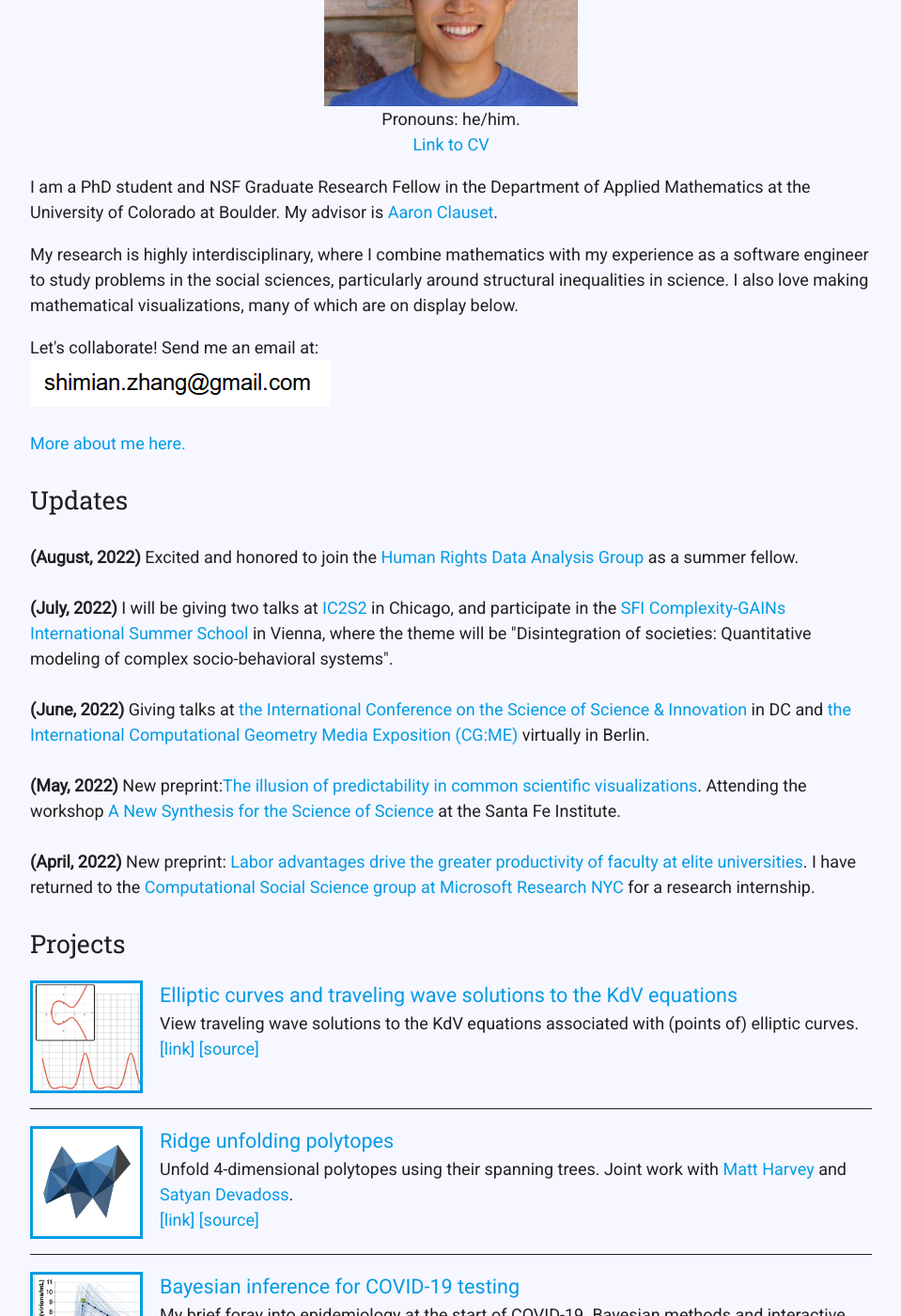
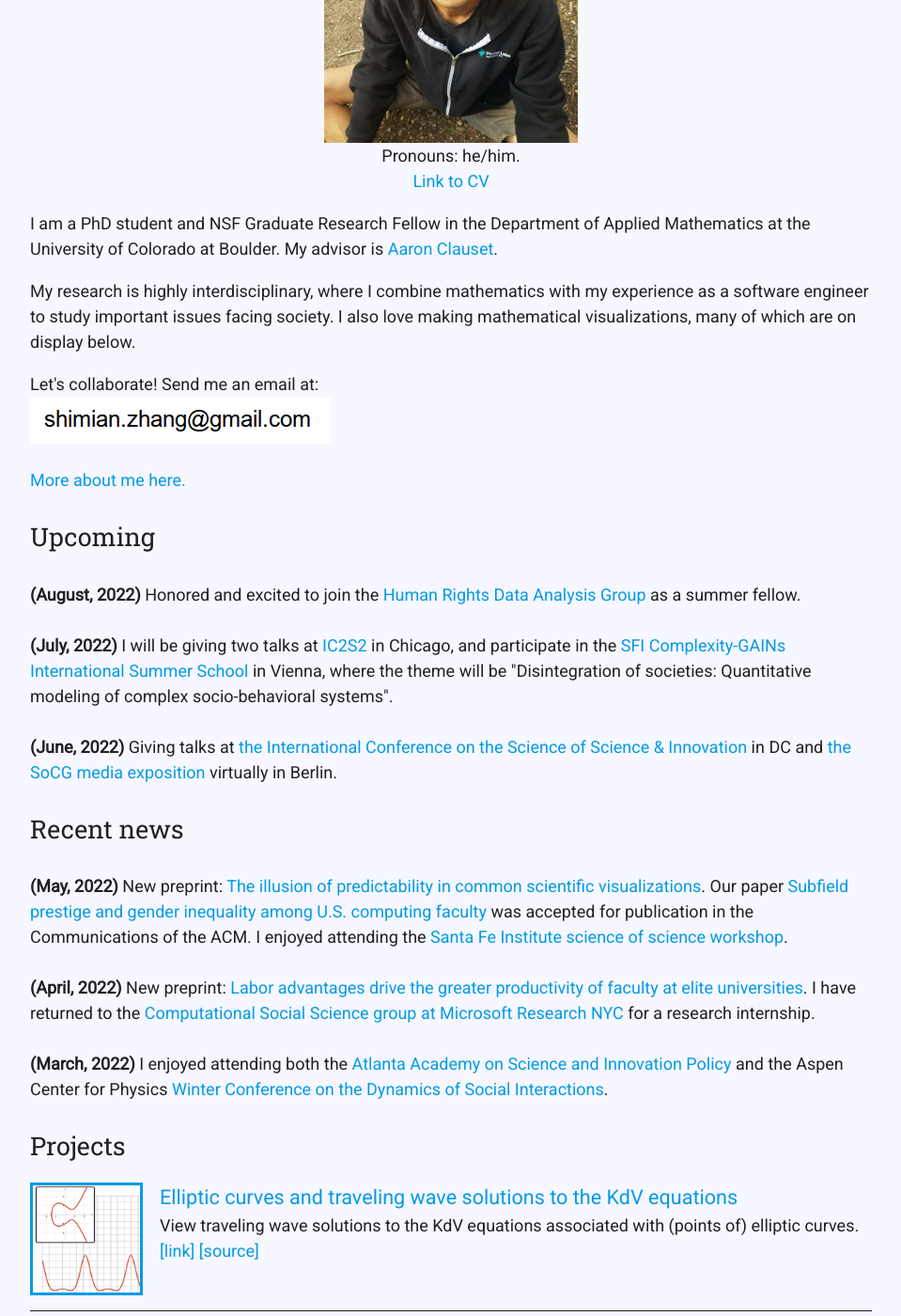
Before and after one commit to samzhang111/samzhang111.github.io, a Jekyll site: the page built from index.html, in a window 1280 px wide and 1400 px high, scrolled down 305 px. Shown: the whole window at 94% size, without its empty margins (160-1119 px from the left). Built offline with Jekyll 4.4.1, drawn with Linux system fonts in a browser that asks for light colours; nearby versions of some CDN libraries.

Commit message:
homepage breakout section

```diff
--- a/html/about.html
+++ b/html/about.html
@@ -7,7 +7,7 @@
 
 <div id="intro-container" class="wrap-not-reverse">
     <span id="images">
-        <img id="headshot" src="/images/me2.jpg" />
+        <img id="headshot" src="/images/me.jpeg" />
         <img alt="my email is shimian dot my last name at gmail.com" src="/images/email.png" />
         <div>Pronouns: he/him.</div>
     </span>
--- a/index.html
+++ b/index.html
@@ -12,7 +12,7 @@
     My advisor is <a href="http://tuvalu.santafe.edu/~aaronc/" target="_blank">Aaron Clauset</a>.
 
     <p>
-    My research is highly interdisciplinary, where I combine mathematics with my experience as a software engineer to study problems in the social sciences, particularly around structural inequalities in science.
+    My research is highly interdisciplinary, where I combine mathematics with my experience as a software engineer to study important issues facing society.
     I also love making mathematical visualizations, many of which are on display below.
     <p>
     <div>
@@ -29,7 +29,7 @@
 </div>
 
 <span id="images">
-    <img id="headshot" src="/images/me.jpeg" />
+    <img id="headshot" src="/images/me2.jpg" />
     <div>Pronouns: he/him.</div>
     <div> <a href="https://drive.google.com/file/d/1OE7QoxoABqyt_taL8X0DXcrj5LStpAIp/view?usp=sharing" target="_blank">Link to CV</a> </div>
 </span>
@@ -37,17 +37,25 @@
 </div>
 
 <div id='updates' class="vertical-section">
-          <div class="sectitle">Updates</div>
+          <div class="sectitle">Upcoming</div>
           <ul>
-              <li> <b>(August, 2022)</b> Excited and honored to join the <a href="https://hrdag.org/" target="_blank">Human Rights Data Analysis Group</a> as a summer fellow.</li>
+              <li> <b>(August, 2022)</b> Honored and excited to join the <a href="https://hrdag.org/" target="_blank">Human Rights Data Analysis Group</a> as a summer fellow.</li>
               <li> <b>(July, 2022)</b>
                  I will be giving two talks at <a href="https://boothuchicagocaai.wixsite.com/website-2">IC2S2</a> in Chicago, and participate in the <a href="https://www.santafe.edu/engage/learn/programs/complexity-gains-international-summer-school" target="_blank">SFI Complexity-GAINs International Summer School</a> in Vienna, where the theme will be "Disintegration of societies: Quantitative modeling of complex socio-behavioral systems".</li>
-              <li> <b>(June, 2022)</b> Giving talks at <a href="https://www.icssi.org/" target="_blank">the International Conference on the Science of Science & Innovation</a> in DC and <a href="https://www.inf.fu-berlin.de/inst/ag-ti/socg22/media.html" target="_blank">the International Computational Geometry Media Exposition (CG:ME)</a> virtually in Berlin.</li>
-              <li> <b>(May, 2022)</b> New preprint:<a href="https://osf.io/preprints/socarxiv/5tcgs/" target="_blank">The illusion of predictability in common scientific visualizations</a>. Attending the workshop <a href="https://www.santafe.edu/events/new-synthesis-science-science" target="_blank">A New Synthesis for the Science of Science</a> at the Santa Fe Institute.</li>
-              <li> <b>(April, 2022)</b> New preprint: <a href="https://arxiv.org/abs/2204.05989" target="_blank">Labor advantages drive the greater productivity of faculty at elite universities</a>. I have returned to the <a href="https://www.microsoft.com/en-us/research/theme/computational-social-science/" target="_blank">Computational Social Science group at Microsoft Research NYC</a> for a research internship.</li>
-              </li>
+              <li> <b>(June, 2022)</b> Giving talks at <a href="https://www.icssi.org/" target="_blank">the International Conference on the Science of Science & Innovation</a> in DC and <a href="https://www.inf.fu-berlin.de/inst/ag-ti/socg22/program.html" target="_blank">the SoCG media exposition</a> virtually in Berlin.</li>
           </ul>
 </div>
+
+<div id='recent' class="vertical-section">
+          <div class="sectitle">Recent news</div>
+          <ul>
+              <li> <b>(May, 2022)</b> New preprint: <a href="https://osf.io/preprints/socarxiv/5tcgs/" target="_blank">The illusion of predictability in common scientific visualizations</a>. Our paper <a href="https://arxiv.org/abs/2201.00254">Subfield prestige and gender inequality among U.S. computing faculty</a> was accepted for publication in the Communications of the ACM.  I enjoyed attending the <a href="https://twitter.com/csugimoto/status/1523399971248435200/photo/1">Santa Fe Institute science of science workshop</a>.
+              </li> <li> <b>(April, 2022)</b> New preprint: <a href="https://arxiv.org/abs/2204.05989" target="_blank">Labor advantages drive the greater productivity of faculty at elite universities</a>. I have returned to the <a href="https://www.microsoft.com/en-us/research/theme/computational-social-science/" target="_blank">Computational Social Science group at Microsoft Research NYC</a> for a research internship.</li>
+              </li>
+              <li> <b>(March, 2022)</b> I enjoyed attending both the <a href="https://spp.gatech.edu/node/178" target="_blank">Atlanta Academy on Science and Innovation Policy</a> and the Aspen Center for Physics <a href="https://shaevitzlab.princeton.edu/socialinteractions2022" target="_blank">Winter Conference on the Dynamics of Social Interactions</a>.</li>
+          </ul>
+</div>
+
 
 <div id="projects" class="vertical-section">
     <div class="sectitle">Projects</div>
```
